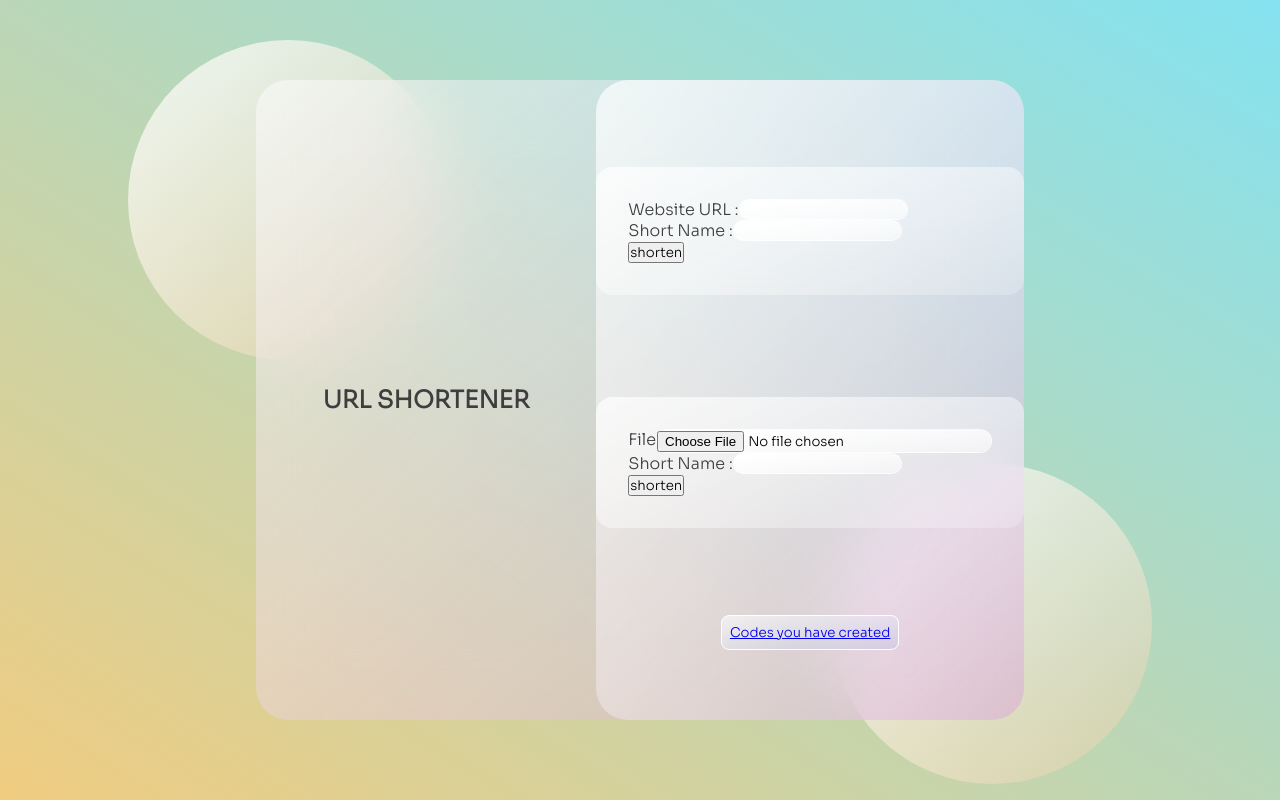
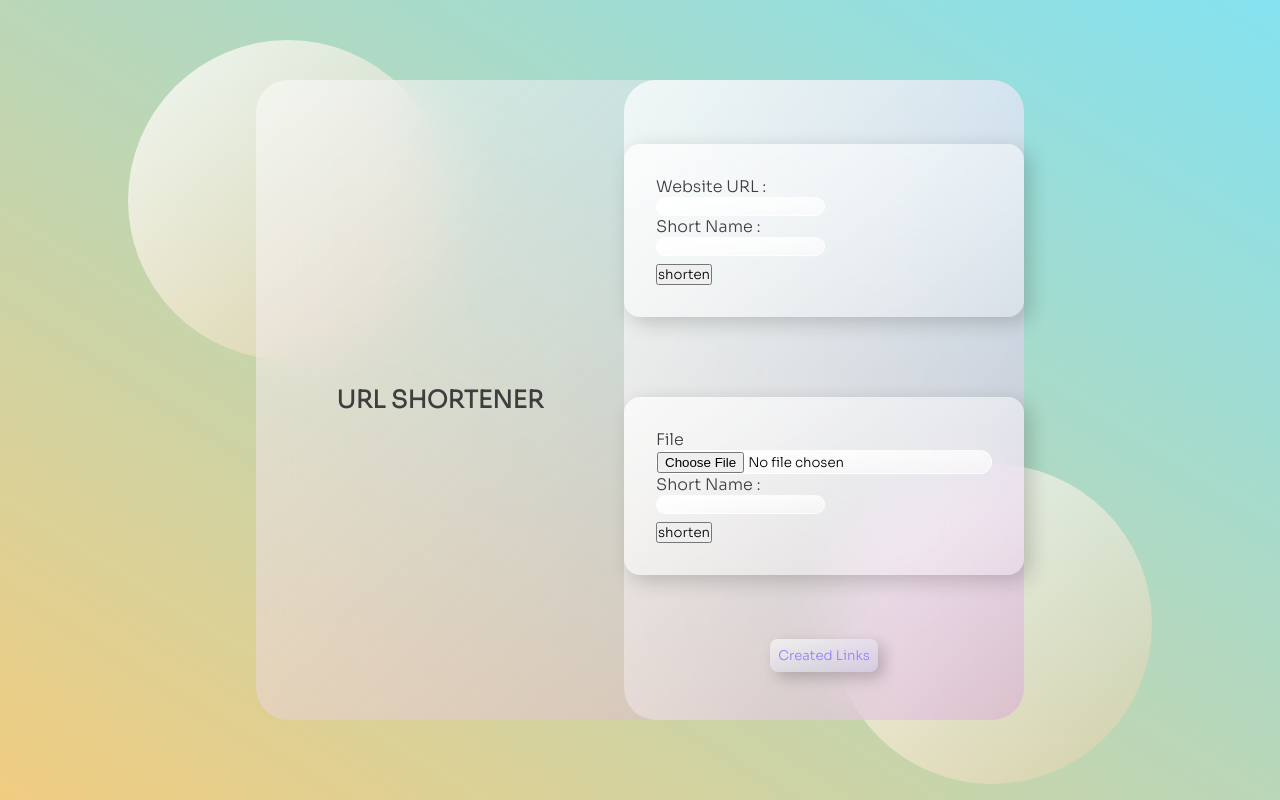
Before and after one commit to evinliu1/url-shortener, a Flask app: template url-shortener/templates/home.html in a window 1280 px wide. Run offline with Flask 2, Linux system fonts and the light colour scheme; the template is opened without the code that fills it: most values are stand-ins (such as "Sample title", 1, 10 or a date in 2020).

Commit message:
ui updates

```diff
--- a/url-shortener/static/styles/styles.css
+++ b/url-shortener/static/styles/styles.css
@@ -88,6 +88,7 @@ h1,label {
     margin: 1rem 0rem;
     padding: 2rem;
     width: 100%;
+    box-shadow: 6px 6px 20px rgba(25, 24, 14, 0.2);
 }
 
 .card-item {
@@ -114,6 +115,35 @@ button {
         rgba(144, 169, 237, 0.2)
     );
     padding: 0.5rem;
-    border: 1px solid white;
     border-radius: 0.5rem;
+    color:rgb(146, 128, 251);
+    box-shadow: 6px 6px 15px rgba(0, 0, 0, 0.2);
+    border: none;
 }
+
+.submission {
+    margin-top: 8px;
+}
+
+button:visited {
+    color:rgb(146, 128, 251);
+    text-decoration: none;
+}
+
+button:hover {
+    background: linear-gradient(
+        to right bottom,
+        rgba(255,255,255,0.3),
+        rgba(144, 169, 237, 0.8)
+    );
+    color: white;
+}
+
+a:link {
+    color:rgb(146, 128, 251);
+}
+
+a:visited {
+    color:rgb(146, 128, 251);
+    text-decoration: none;
+}
--- a/url-shortener/templates/home.html
+++ b/url-shortener/templates/home.html
@@ -17,36 +17,44 @@
             <form action="your-url" method="post">
                 <div class="card-item">
                     <label for="url">Website URL : </label>
+                </div>
+                <div class="card-item">
                     <input type="url" name="url" value="" class="input" required>
                 </div>
                 <div class="card-item">
                     <label for="code">Short Name : </label>
+                </div>
+                <div class="card-item">
                     <input type="text" name="code" value="" class="input" required>
                 </div>
-                <input type="submit" value="shorten">
+                <input type="submit" value="shorten" class="submission">
             </form>
         </div>
         <div class="card">
             <form action="your-url" method="post" enctype="multipart/form-data">
                 <div class="card-item">
                     <label for="file">File</label>
+                </div>
+                <div class="card-item">
                     <div class="input">
                         <input type="file" name="file" value="" required>
                     </div>
                 </div>
                 <div class="card-item">
                     <label for="code">Short Name : </label>
+                </div>
+                <div class="card-item">
                     <input type="text" name="code" value="" class="input" required>
                 </div>
-                <input type="submit" value="shorten">
+                <input type="submit" value="shorten" class="submission">
             </form>
         </div>
     {% if codes %}
-    <button>
-        <a href="{{ url_for('created_urls',codes=codes) }}">
-            Codes you have created
-        </a>
-    </button>
+    <form action="{{ url_for('created_urls',codes=codes) }}">
+        <button type="submit">
+            Created Links
+        </button>
+    </form>
     {% endif %}
     </div>
 {% endblock %}
--- a/url-shortener/urls.json
+++ b/url-shortener/urls.json
@@ -1 +1 @@
-{"evin": {"url": "https://google.com"}, "poop": {"url": "https://google.com"}, "123": {"url": "https://google.com"}, "water": {"url": "https://google.com"}, "poopy": {"url": "https://google.com"}, "waterboy": {"url": "https://google.com"}}
+{"evin": {"url": "https://google.com"}, "poop": {"url": "https://google.com"}, "123": {"url": "https://google.com"}, "water": {"url": "https://google.com"}, "poopy": {"url": "https://google.com"}, "waterboy": {"url": "https://google.com"}, "poopyboy3000": {"url": "https://google.com"}, "pooppyboy100210": {"url": "https://google.com"}, "123123123": {"url": "https://google.com"}, "water123": {"url": "https://google.com"}, "12323123213333": {"url": "https://google.com"}, "12333333": {"url": "https://google.com"}}
```
